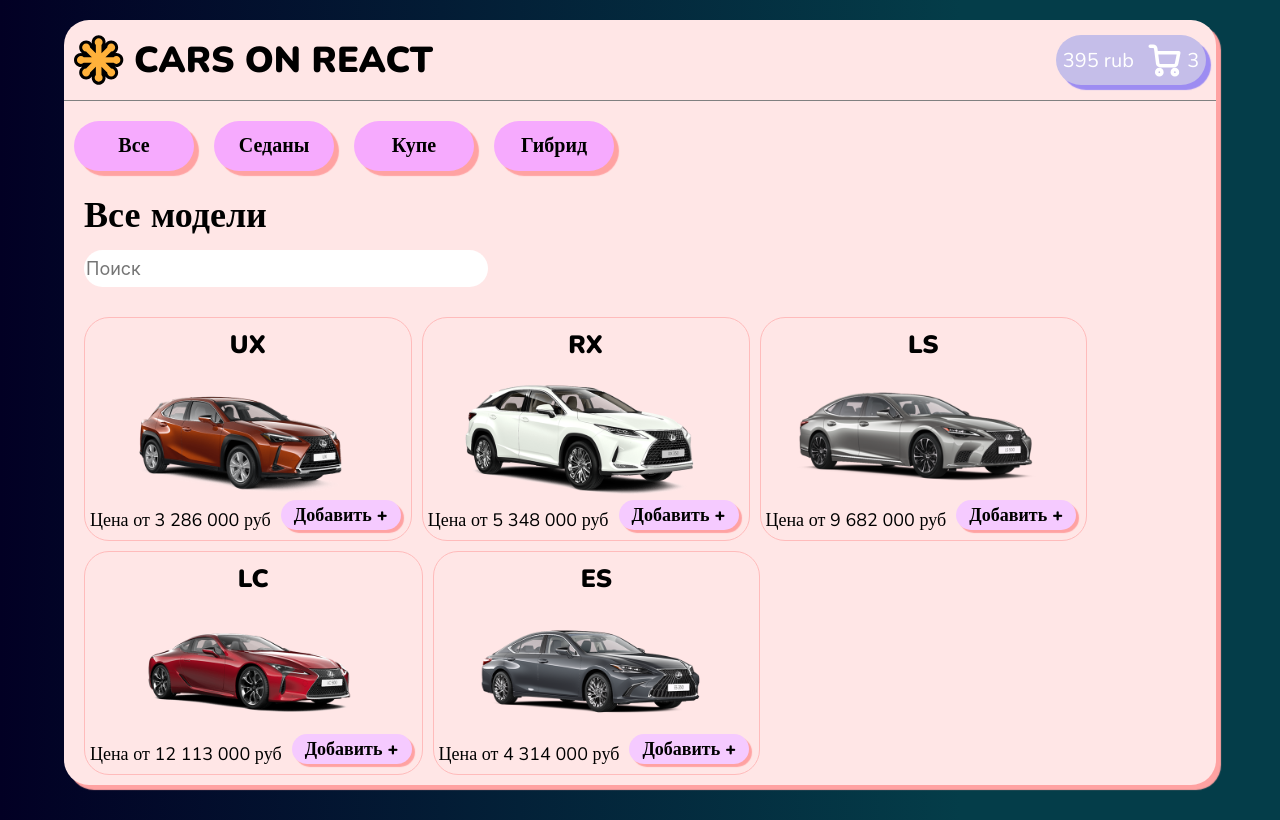
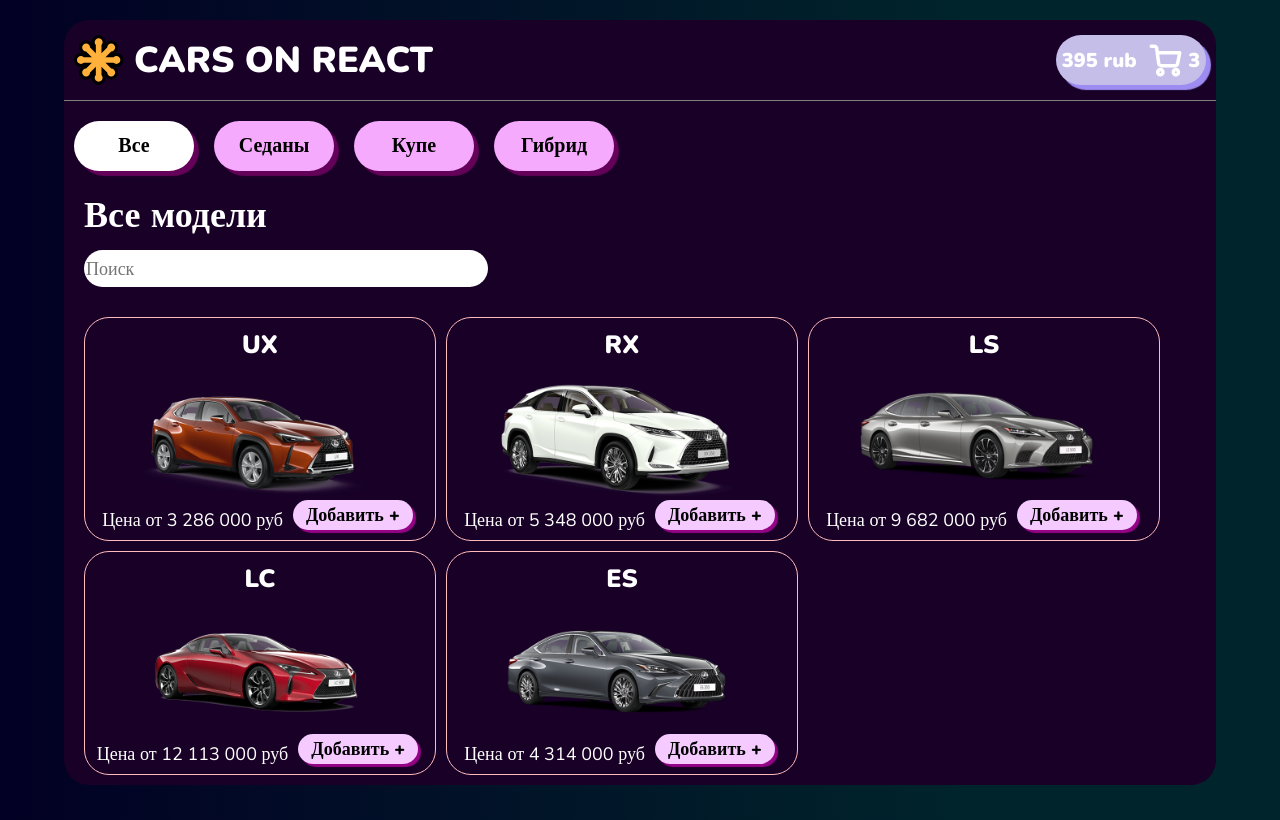
Before and after one commit to faudi3/cars-react, a React (Create React App) app: page / in a window 1280 px wide. Built offline with nearby package versions, Linux system fonts and the light colour scheme.

Commit message:
added switch for categories

```diff
--- a/src/App.js
+++ b/src/App.js
@@ -1,15 +1,16 @@
 import React from 'react';
 import Header from './components/Header';
 import Card from "./components/Card";
+import Categories from './components/Categories';
 function App() {
   const [searchValue, setSearchValue] = React.useState('');
 
   const items = [
-    {"name": "ux", "price": "3 286 000", "imgUrl": "./img/ux.png", "id": 1},
-    {"name": "rx", "price": "5 348 000", "imgUrl": "./img/rx.png", "id": 2},
-    {"name": "ls", "price": "9 682 000", "imgUrl": "./img/ls.png", "id": 3},
-    {"name": "lc", "price": "12 113 000", "imgUrl": "./img/lc.png", "id": 4},
-    {"name": "es", "price": "4 314 000", "imgUrl": "./img/es.png", "id": 5},
+    {"name": "ux", "price": "3 286 000", "imgUrl": "./img/ux.png", "id": 1, "category" : 3},
+    {"name": "rx", "price": "5 348 000", "imgUrl": "./img/rx.png", "id": 2, "category" : 3},
+    {"name": "ls", "price": "9 682 000", "imgUrl": "./img/ls.png", "id": 3, "category" : 1},
+    {"name": "lc", "price": "12 113 000", "imgUrl": "./img/lc.png","id": 4, "category" : 2},
+    {"name": "es", "price": "4 314 000", "imgUrl": "./img/es.png", "id": 5, "category" : 1},
   ]
 
   const onChangeInput = (event) => {
@@ -18,27 +19,17 @@
 
   return (
     <div className="App">
-      <Header />
-      <div className="searchList">
-        <div className="searchList__item">
-          <p>Все</p>
-        </div>
-        <div className="searchList__item">
-          <p>Седаны</p>
-        </div>
-        <div className="searchList__item">
-          <p>Купе</p>
-        </div>
-        <div className="searchList__item">
-          <p>Гибрид</p>
-        </div>
-      </div>
+      <Header  />
+      <Categories />
+      {/* <div className="header__switch">
+          <div  id="header__switch-circle"></div>
+         </div> */}
       <h2 className="content__title">Все модели</h2>
-      <input onChange={onChangeInput} placeholder="Поиск" className="search" value={searchValue}/>
+      <input onChange={onChangeInput} placeholder="Поиск" className="search" value={searchValue} type="text"/>
       <div className="content__list">
         {items.filter((obj) => obj.name.includes(searchValue)).map((obj) => (
           <Card title={obj.name}
-                key={obj.key}
+                key={obj.id}
                 price={obj.price}
                 imgUrl={obj.imgUrl}
           />
--- /dev/null
+++ b/src/components/Categories.jsx
@@ -0,0 +1,24 @@
+import React from 'react';
+
+const Categories = () => {
+  const [activeIndex, setActiveIndex] = React.useState(0);
+  const categories = ['Все', 'Седаны', 'Купе','Гибрид']
+
+
+  return (
+    <div className="searchList">
+        {
+          categories.map((obj, index) => (
+            <div
+            key={categories.indexOf(obj)}
+            onClick={() => setActiveIndex(index)}
+            className={activeIndex == categories.indexOf(obj) ? "searchList__item active" : "searchList__item"}>
+              <p>{obj}</p>
+            </div>
+          ))
+        }
+      </div>
+  );
+}
+
+export default Categories;
--- a/src/components/Header.js
+++ b/src/components/Header.js
@@ -1,18 +1,21 @@
 import React from 'react';
 
 const Header = () => {
+
+
   return (
     <div className="header">
       <div className="header__left-side">
         <img width={50} height={50} src="/img/logo.svg" alt="лого" />
         <h2 className="header__title">Cars on react</h2>
       </div>
-
+     <div className="header__right-side">
       <div className="header__drawer">
         <p> 395 rub</p>
         <div className="header__drawer-btn">
          <img width={35} height={35} src="./img/telega.svg" alt="корзина" />
          <p className="header__amount">3</p>
+         </div>
         </div>
       </div>
     </div>
--- a/src/index.scss
+++ b/src/index.scss
@@ -3,7 +3,7 @@
   background: rgb(2,0,36);
   background: -moz-linear-gradient(90deg, rgba(2,0,36,1) 0%, rgba(4,61,73,1) 75%);
   background: -webkit-linear-gradient(90deg, rgba(2,0,36,1) 0%, rgba(4,61,73,1) 75%);
-  background: linear-gradient(90deg, rgba(2,0,36,1) 0%, rgba(4,61,73,1) 75%);
+  background: linear-gradient(90deg, rgba(2,0,36,1) 0%, rgb(0, 36, 43) 75%);
   filter: progid:DXImageTransform.Microsoft.gradient(startColorstr="#020024",endColorstr="#043d49",GradientType=1);
   height:100vh;
   font-family: 'Nunito';
@@ -13,6 +13,9 @@
   margin: 0;
 }
 
+input {
+  font-family: "Nunito";
+}
 
 .header {
   color: rgb(0, 0, 0);
@@ -32,6 +35,7 @@
     align-items: center;
     justify-content: space-around;
     color: white;
+    font-weight: bold;
     font-size: 20px;
     box-shadow: 5px 5px 1px rgb(157, 140, 242);
     transition: ease-in-out 0.2s;
@@ -45,6 +49,7 @@
     margin-left: 10px;
     font-weight: 900;
     text-transform: uppercase;
+    color: white;
   }
   .header__left-side {
     display:flex;
@@ -60,26 +65,52 @@
   .header__amount {
     margin-left: 5px;
   }
+  .header__right-side {
+    display: flex;
+  }
 
+
+
+}
+
+.header__switch {
+  border: 2px solid rgb(255, 255, 255);
+  margin-right: 20px;
+  width: 100px;
+  height: 50px;
+  border-radius: 25px;
+  background-color: black;
+  display: flex;
+  align-items: center;
+}
+#header__switch-circle {
+  height:40px;
+  width:40px;
+  background-color: white;
+  border-radius: 100%;
+  margin-left: 5px;
+  margin-right: 5px;
+  transition: ease-in 0.2s;
+  cursor: pointer;
 }
 
 .search {
     border: none;
     height: 35px;
     min-width: 400px;
-    font-family: 'Inter';
+
     border-radius: 25px;
     font-size: 18px;
     margin: 10px 20px ;
 }
 
 .App {
-  background: rgb(255, 230, 230);
+  background: rgb(24, 0, 38);
   width: 90%;
 
   margin:20px auto 0;
   border-radius: 25px;
-  box-shadow: 5px 5px 1px rgb(255, 162, 162);
+
 }
 
 .searchList {
@@ -89,24 +120,29 @@
     width:120px;
     height:50px;
     background-color: rgb(246, 170, 254);
-    box-shadow: 5px 5px 1px rgb(255, 162, 162);
+    box-shadow: 5px 5px 1px rgb(100, 2, 89);
     margin-right: 20px;
     border-radius: 25px;
     text-align: center;
     line-height: 50px;
     font-size: 20px;
     font-weight: bolder;
-    transition: ease-in-out 0.2s;
+    transition:  ease-in-out 0.5s;
   }
+
   .searchList__item:hover{
     transform: scale(1.05);
     cursor: pointer;
+  }
+  .active {
+    background-color: white;
   }
 }
 
 .content__title {
   margin: 20px 20px 0;
   font-size: 36px;
+  color: white
 }
 .content__list {
   display: flex;
@@ -123,11 +159,12 @@
   margin-bottom: 10px;
   align-items: center;
   transition: box-shadow 0.2s ease-in-out,transform 0.2s ease-in-out;
-
+  min-width: 350px;
   .card__title {
     margin-top:10px;
     font-size: 25px;
     text-transform: uppercase;
+    color:white;
   }
   .card__wrapper {
     display: flex;
@@ -136,7 +173,7 @@
   }
   .add-btn {
     background-color: rgb(245, 202, 255);
-    box-shadow: 3px 3px 1px rgb(255, 162, 162);
+    box-shadow: 3px 3px 1px rgb(149, 4, 135);
     border-radius: 25px;
     line-height: 30px;
     font-size: 18px;
@@ -155,11 +192,12 @@
     margin-right: 10px;
     margin-left: 5px;
     font-weight: 400;
+    color: white;
   }
 }
 
 .card:hover {
-  box-shadow: 0px 14px 30px rgba(87, 251, 22, 0.3);
+  box-shadow: 10px 14px 30px rgba(96, 248, 36, 0.5);
   transform: translateY(-5px);
   cursor: pointer;
 }
```
Also changed, not shown: src/switcher.js (added, +17 -0 lines).
